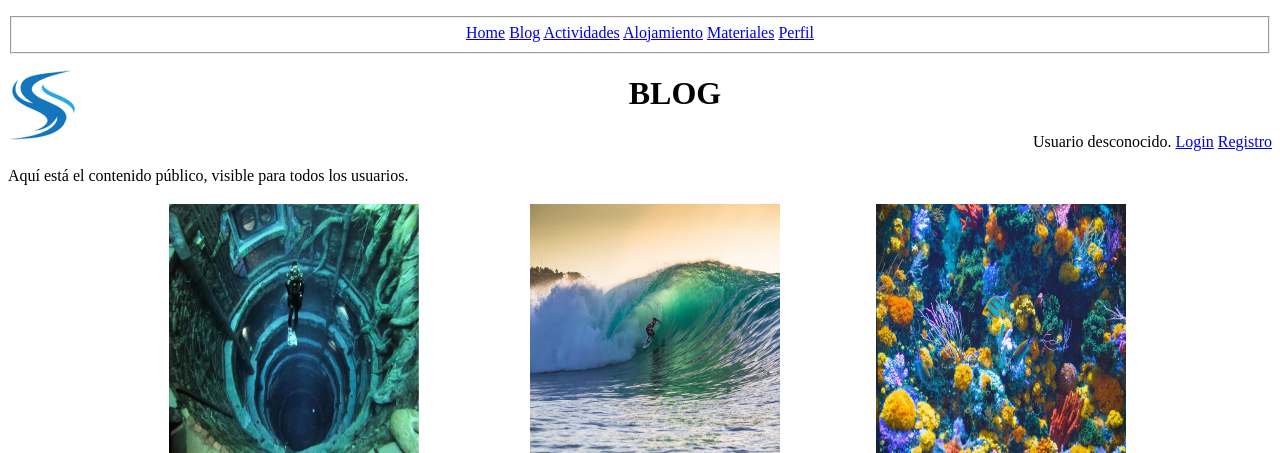
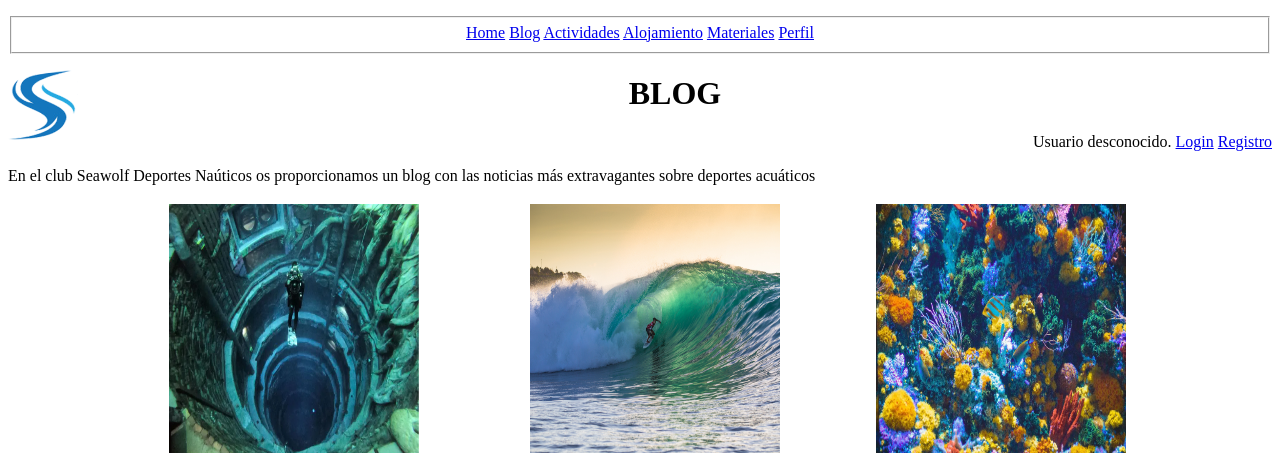
Before and after one commit to Pablovald/Practica1, a PHP site: page /Prac2/Blog.php in a window 1280 px wide. Shown: the top 453 px of the page. Run offline with PHP 8.4, Linux system fonts and the light colour scheme.

Commit message:
Update Blog.php

```diff
--- a/Prac2/Blog.php
+++ b/Prac2/Blog.php
@@ -7,7 +7,7 @@ $tituloPagina = 'Blog';
 $tituloCabecera = 'BLOG';
 
 $contenidoPrincipal = <<<EOS
-<p> Aquí está el contenido público, visible para todos los usuarios. </p>
+<p> En el club Seawolf Deportes Naúticos os proporcionamos un blog con las noticias más extravagantes sobre deportes acuáticos </p>
 
 
 <table align = "center">
```
